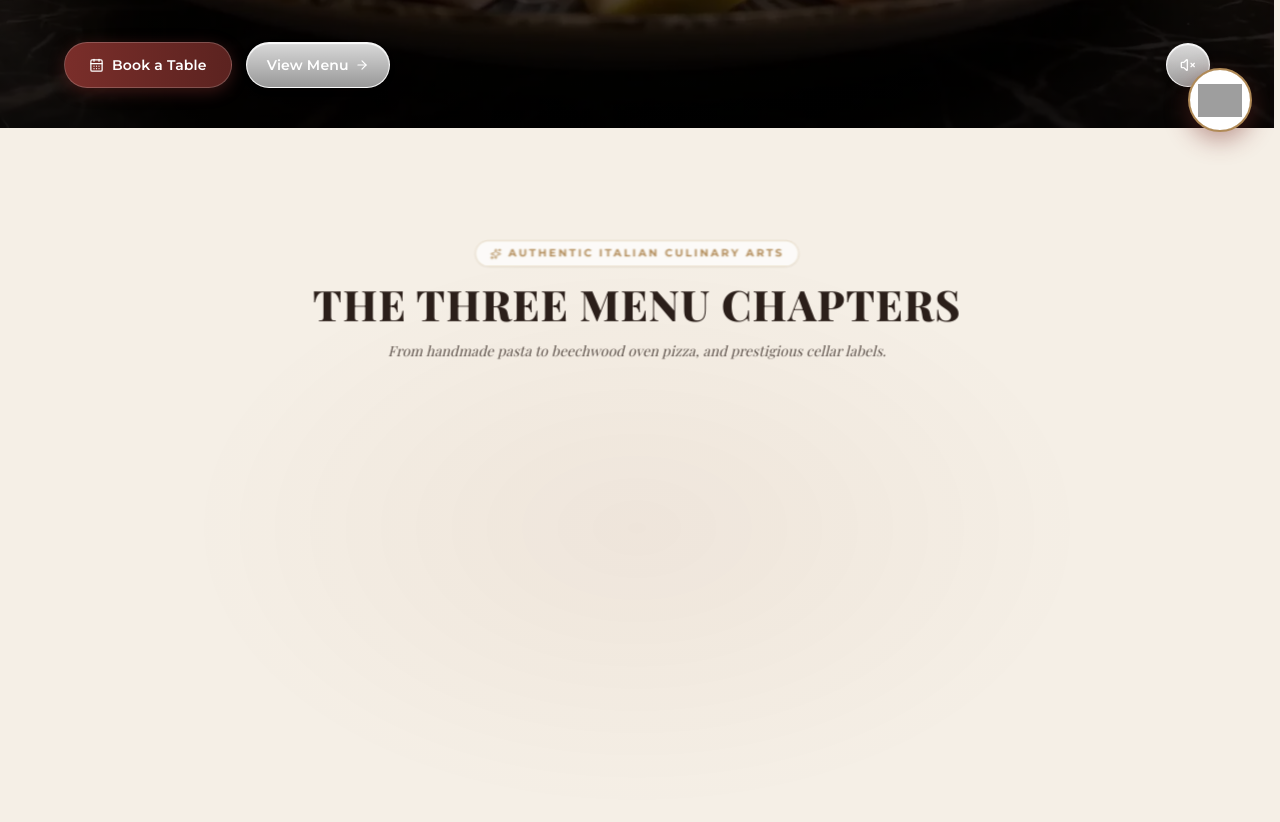
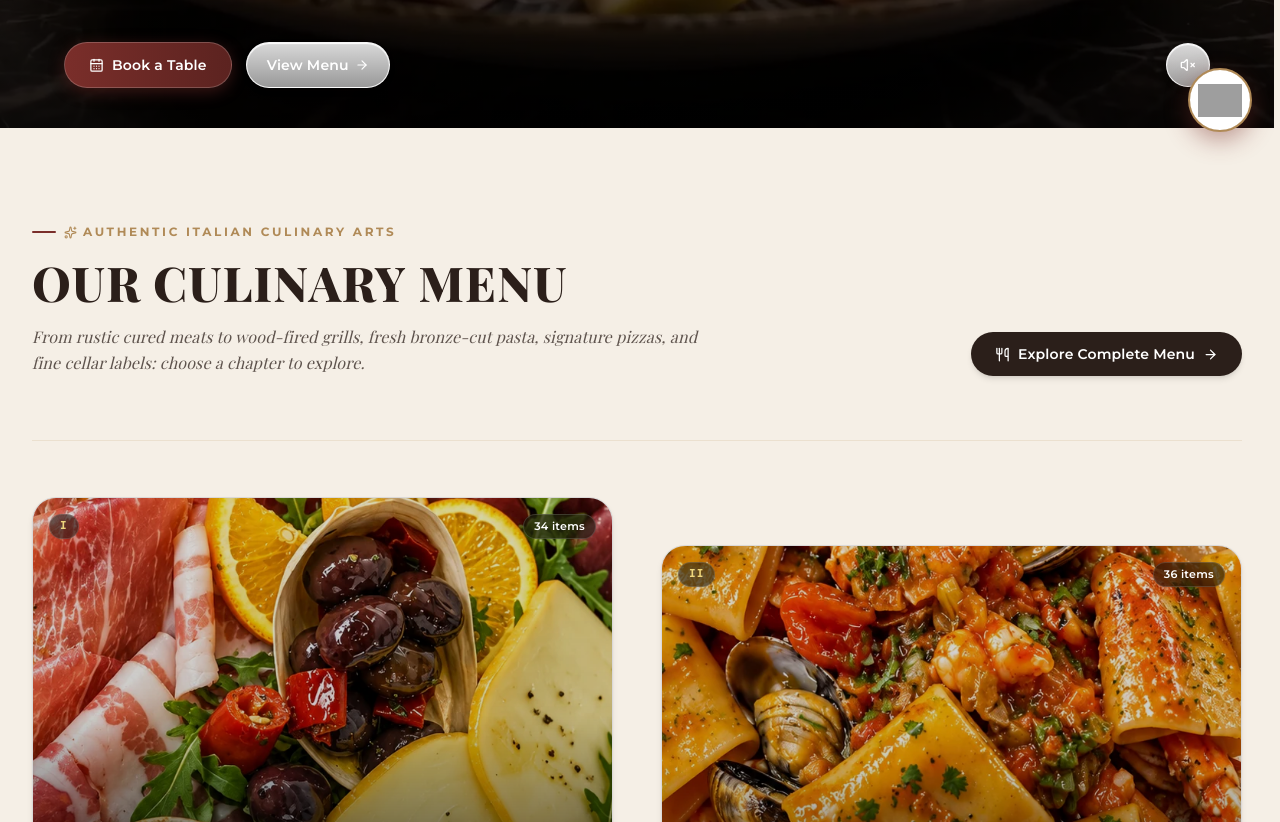
Before and after one commit to George12345567/Tre-Fratelli-Restaurant-Website, a Next.js app: page /en in a window 1280 px wide. Shown: the part 640-1462 px from the top of the page. Built offline with nearby package versions, Linux system fonts and the light colour scheme; no server answers; grey boxes are pictures that could not be loaded; a web font is replaced by a local one.

Commit message:
feat(home): add subtle scroll-driven menu page turns

```diff
--- a/src/components/home/HomeMenuScrollCard.tsx
+++ b/src/components/home/HomeMenuScrollCard.tsx
@@ -24,7 +24,7 @@ export function HomeMenuScrollCard({
   index,
 }: HomeMenuScrollCardProps) {
   const cardRef = useRef<HTMLDivElement>(null);
-  const shouldReduceMotion = useReducedMotion();
+  const shouldReduceMotion = useReducedMotion() !== false;
 
   const isRtl = locale === 'ar';
   const categoryTitle = getLocalized(config.title, locale);
@@ -41,41 +41,77 @@ export function HomeMenuScrollCard({
   const imageY = useTransform(
     scrollYProgress,
     [0, 1],
-    shouldReduceMotion ? ['0%', '0%'] : ['-8%', '8%']
+    shouldReduceMotion ? ['0%', '0%'] : ['-3%', '3%']
   );
 
   // Subtle scale breath effect as the card moves through the viewport
   const imageScale = useTransform(
     scrollYProgress,
     [0, 0.5, 1],
-    shouldReduceMotion ? [1, 1, 1] : [1.14, 1.04, 1.14]
+    shouldReduceMotion ? [1, 1, 1] : [1.06, 1.02, 1.06]
   );
 
-  // Card opacity and lift transition based on viewport scroll
+  // Each column opens from its inner edge, like a spread in a menu book.
+  const isRightColumn = index % 2 === 1;
+  const opensFromLeft = isRightColumn !== isRtl;
+  const direction = opensFromLeft ? 1 : -1;
+  const revealEnd = isRightColumn ? 0.38 : 0.34;
   const cardOpacity = useTransform(
     scrollYProgress,
-    [0, 0.22, 0.85, 1],
-    shouldReduceMotion ? [1, 1, 1, 1] : [0.55, 1, 1, 0.65]
+    [0, revealEnd],
+    shouldReduceMotion ? [1, 1] : [0.7, 1]
+  );
+  const cardScale = useTransform(
+    scrollYProgress,
+    [0, revealEnd],
+    shouldReduceMotion ? [1, 1] : [0.97, 1]
+  );
+  const cardY = useTransform(
+    scrollYProgress,
+    [0, revealEnd],
+    shouldReduceMotion ? [0, 0] : [48, 0]
+  );
+  const pageTurn = useTransform(
+    scrollYProgress,
+    [0, revealEnd],
+    shouldReduceMotion ? [0, 0] : [direction * 16, 0]
+  );
+  const pageTilt = useTransform(
+    scrollYProgress,
+    [0, revealEnd],
+    shouldReduceMotion ? [0, 0] : [4, 0]
+  );
+  const pageRoll = useTransform(
+    scrollYProgress,
+    [0, revealEnd],
+    shouldReduceMotion ? [0, 0] : [direction * 1.5, 0]
+  );
+  const foldOpacity = useTransform(
+    scrollYProgress,
+    [0, revealEnd],
+    shouldReduceMotion ? [0, 0] : [0.18, 0]
   );
 
-  const cardScale = useTransform(
-    scrollYProgress,
-    [0, 0.22, 0.85, 1],
-    shouldReduceMotion ? [1, 1, 1, 1] : [0.95, 1, 1, 0.96]
-  );
-
-  // Staggered column offset for luxury magazine asymmetry on desktop
-  const isRightColumn = index % 2 === 1;
   const columnOffsetClass = isRightColumn ? 'lg:translate-y-12' : '';
 
   return (
+    // Measure a stationary wrapper so animated transforms cannot alter scroll progress.
+    <div
+      ref={cardRef}
+      className={`w-full ${columnOffsetClass}`}
+      style={{ perspective: 1200 }}
+    >
       <motion.div
-      ref={cardRef}
         style={{
           opacity: cardOpacity,
           scale: cardScale,
+          y: cardY,
+          rotateY: pageTurn,
+          rotateX: pageTilt,
+          rotateZ: pageRoll,
+          transformOrigin: opensFromLeft ? '0% 50%' : '100% 50%',
         }}
-      className={`w-full group ${columnOffsetClass}`}
+        className="w-full group"
       >
         <Link
           href={`/menu/${config.slug}`}
@@ -96,10 +132,20 @@ export function HomeMenuScrollCard({
                 <img
                   src={config.image}
                   alt={categoryTitle}
-                className="w-full h-full object-cover transition-transform duration-700 ease-out group-hover:scale-105"
+                  className="w-full h-full object-cover transition-transform duration-700 ease-out group-hover:scale-105 motion-reduce:transform-none motion-reduce:transition-none"
                   loading="lazy"
                 />
               </motion.div>
+
+              {/* A soft crease disappears as the page settles flat. */}
+              <motion.div
+                aria-hidden="true"
+                className="absolute inset-0 pointer-events-none"
+                style={{
+                  opacity: foldOpacity,
+                  background: `linear-gradient(${opensFromLeft ? '90deg' : '270deg'}, #2b1f1a, transparent 65%)`,
+                }}
+              />
 
               {/* Depth Gradients: Cinematic Vignette */}
               <div
@@ -162,5 +208,6 @@ export function HomeMenuScrollCard({
           </article>
         </Link>
       </motion.div>
+    </div>
   );
 }
--- /dev/null
+++ b/src/components/home/HomeMenuScrollHeader.tsx
@@ -0,0 +1,105 @@
+'use client';
+
+import { useRef } from 'react';
+import { motion, useReducedMotion, useScroll, useTransform } from 'motion/react';
+import { ArrowRight, Sparkles, Utensils } from 'lucide-react';
+import { Link } from '@/i18n/navigation';
+import type { Locale } from '@/i18n/routing';
+
+// Motion values update styles directly, without rendering React on every scroll.
+function useRevealStyle(
+  progress: ReturnType<typeof useScroll>['scrollYProgress'],
+  start: number,
+  end: number,
+  reduceMotion: boolean,
+) {
+  const y = useTransform(progress, [start, end], [36, 0]);
+  const opacity = useTransform(progress, [start, end], [0.25, 1]);
+  return reduceMotion ? { y: 0, opacity: 1 } : { y, opacity };
+}
+
+export function HomeMenuScrollHeader({ locale }: { locale: Locale }) {
+  const headerRef = useRef<HTMLDivElement>(null);
+  const reduceMotion = useReducedMotion() !== false;
+  const isRtl = locale === 'ar';
+  // Measure the stationary header, independently of the animated children.
+  const { scrollYProgress } = useScroll({
+    target: headerRef,
+    offset: ['start end', 'end center'],
+  });
+  const eyebrowStyle = useRevealStyle(scrollYProgress, 0, 0.4, reduceMotion);
+  const titleStyle = useRevealStyle(scrollYProgress, 0.08, 0.52, reduceMotion);
+  const introStyle = useRevealStyle(scrollYProgress, 0.16, 0.64, reduceMotion);
+  const actionStyle = useRevealStyle(scrollYProgress, 0.24, 0.76, reduceMotion);
+
+  const sectionEyebrow =
+    locale === 'ar'
+      ? 'فنون الطهي الإيطالي الأصيل'
+      : locale === 'it'
+      ? 'Tradizione & Maestria Culinaria'
+      : 'Authentic Italian Culinary Arts';
+
+  const sectionTitle =
+    locale === 'ar'
+      ? 'قائمة طعام تري فراتيلي'
+      : locale === 'it'
+      ? 'Il Nostro Menù'
+      : 'Our Culinary Menu';
+
+  const sectionIntro =
+    locale === 'ar'
+      ? 'من خيرات الأرض الإيطالية والمشاوي العريقة، إلى الباستا الطازجة والبيتزا النابولية وخمور القبو المعتقة: اختر قسماً لاكتشاف أطباقنا الحقيقية.'
+      : locale === 'it'
+      ? 'Dalla terra alla brace viva, dalla pasta all’uovo trafilata al bronzo ai grandi dolci e ai vini di cantina: seleziona un capitolo per scoprire le nostre creazioni.'
+      : 'From rustic cured meats to wood-fired grills, fresh bronze-cut pasta, signature pizzas, and fine cellar labels: choose a chapter to explore.';
+
+  const viewAllText =
+    locale === 'ar'
+      ? 'عرض القائمة الكاملة'
+      : locale === 'it'
+      ? 'Vedi Tutto il Menù'
+      : 'Explore Complete Menu';
+
+  return (
+    <div ref={headerRef} className="flex flex-col md:flex-row md:items-end justify-between gap-6 pb-12 sm:pb-16 border-b border-[var(--palette-stone-beige)]/35">
+      <div className="space-y-3 max-w-2xl">
+        <motion.div style={eyebrowStyle} className="flex items-center gap-2">
+          <span className="w-6 h-[1.5px] bg-[var(--palette-italian-red)] rounded-full" aria-hidden="true" />
+          <span className="text-[11px] sm:text-xs font-bold tracking-[0.22em] uppercase text-[var(--palette-aged-brass)] flex items-center gap-1.5">
+            <Sparkles size={13} className="text-[var(--palette-aged-brass)]" />
+            {sectionEyebrow}
+          </span>
+        </motion.div>
+
+        <motion.h2 style={titleStyle} className="font-serif text-3xl sm:text-4xl lg:text-5xl font-extrabold uppercase tracking-wide text-[var(--palette-espresso)] leading-tight">
+          {sectionTitle}
+        </motion.h2>
+
+        <motion.p style={introStyle} className="text-sm sm:text-base text-[var(--palette-espresso)]/75 font-serif italic leading-relaxed">
+          {sectionIntro}
+        </motion.p>
+      </div>
+
+      {/* Action Link to Full Menu Directory */}
+      <motion.div
+        style={actionStyle}
+        className="shrink-0"
+      >
+        <Link
+          href="/menu"
+          className="inline-flex items-center gap-2 px-6 py-3 rounded-full bg-[var(--palette-espresso)] text-white hover:bg-[var(--palette-italian-red)] transition-all duration-300 font-semibold text-xs sm:text-sm shadow-md hover:shadow-lg group cursor-pointer"
+        >
+          <Utensils size={15} aria-hidden="true" />
+          <span>{viewAllText}</span>
+          <ArrowRight
+            size={15}
+            className={`transition-transform duration-300 group-hover:translate-x-1 ${
+              isRtl ? 'rotate-180 group-hover:-translate-x-1' : ''
+            }`}
+            aria-hidden="true"
+          />
+        </Link>
+      </motion.div>
+    </div>
+  );
+}
--- a/src/components/home/HomeMenuScrollSection.tsx
+++ b/src/components/home/HomeMenuScrollSection.tsx
@@ -1,8 +1,12 @@
 'use client';
 
 import type { Locale } from '@/i18n/routing';
-import { HomeMenuDesktopScrollLock } from './HomeMenuDesktopScrollLock';
-import { HomeMenuMobilePosters } from './HomeMenuMobilePosters';
+import {
+  menuCategoryConfigs,
+  getCategoryData,
+} from '@/data/menu/menuCategories';
+import { HomeMenuScrollCard } from './HomeMenuScrollCard';
+import { HomeMenuScrollHeader } from './HomeMenuScrollHeader';
 
 interface HomeMenuScrollSectionProps {
   locale: Locale;
@@ -10,12 +14,32 @@ interface HomeMenuScrollSectionProps {
 
 export function HomeMenuScrollSection({ locale }: HomeMenuScrollSectionProps) {
   return (
-    <section id="menu-showcase" className="relative w-full overflow-clip">
-      {/* ── Desktop Experience: Interactive Cinematic Scroll-Lock with Staggered Slide-In ── */}
-      <HomeMenuDesktopScrollLock locale={locale} />
+    <section
+      id="home-menu-scroll"
+      className="py-16 sm:py-20 lg:py-24 px-4 sm:px-6 lg:px-8 max-w-7xl mx-auto overflow-hidden"
+    >
+      <HomeMenuScrollHeader locale={locale} />
 
-      {/* ── Mobile Experience: High-Speed Thumb-Friendly Vertical Poster Cards ── */}
-      <HomeMenuMobilePosters locale={locale} />
+      {/* ── Scroll-Animated Category Cards (Asymmetric 2-Column Luxury Grid) ── */}
+      <div className="pt-10 sm:pt-14 grid grid-cols-1 md:grid-cols-2 gap-8 sm:gap-10 lg:gap-x-12 lg:gap-y-16 lg:pb-12">
+        {menuCategoryConfigs.map((config, index) => {
+          const categoryData = getCategoryData(config.slug);
+          const itemCount =
+            categoryData.kind === 'food'
+              ? categoryData.dishes.length
+              : categoryData.drinks.length;
+
+          return (
+            <HomeMenuScrollCard
+              key={config.slug}
+              config={config}
+              locale={locale}
+              itemCount={itemCount}
+              index={index}
+            />
+          );
+        })}
+      </div>
     </section>
   );
 }
```
Lines whose indentation alone changed are shown as unchanged.
